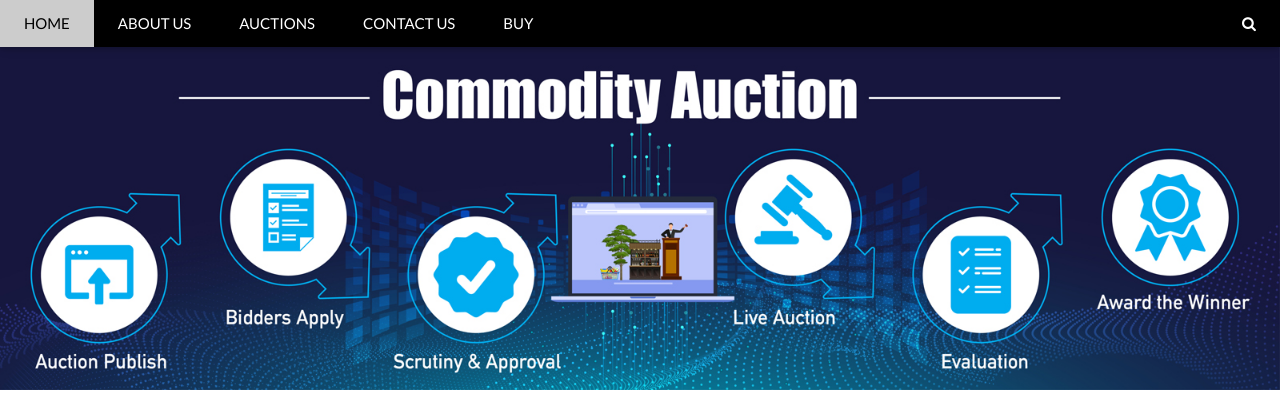
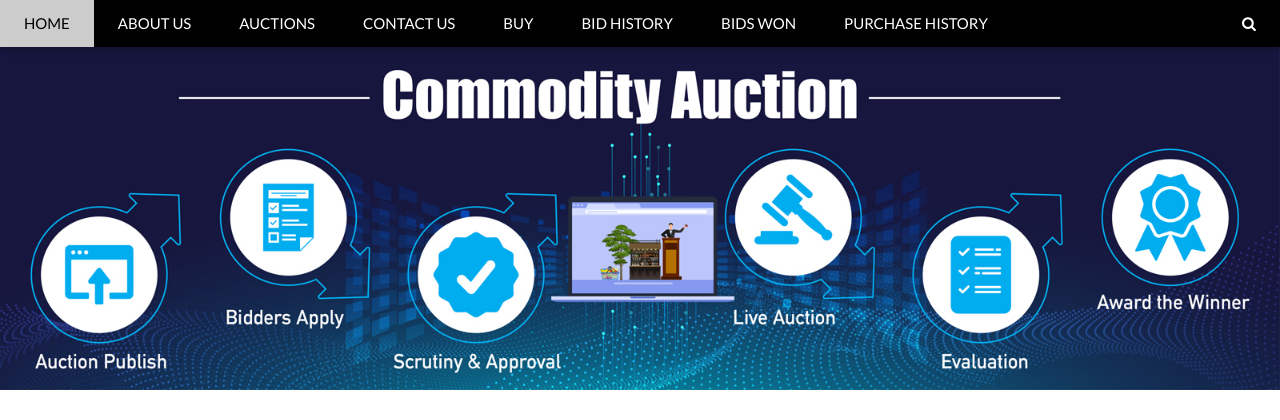
Before and after one commit to AnirudhA124/Auction-Alley, a Flask app: template templates/main_buyer.html in a window 1280 px wide. Shown: the top 420 px of the page. Run offline with Flask 3, Linux system fonts and the light colour scheme; the template is opened without the code that fills it, so the values that code supplies are empty.

Commit message:
Update main_buyer.html

```diff
--- a/templates/main_buyer.html
+++ b/templates/main_buyer.html
@@ -13,6 +13,10 @@ body {font-family: "Lato", sans-serif}
 .carousel {
   display: flex;
   transition: transform 0.5s ease;
+}
+
+img{
+  width: 241px;
 }
 
 .carousel-item {
@@ -49,16 +53,19 @@ body {font-family: "Lato", sans-serif}
     <a href="#tour" class="w3-bar-item w3-button w3-padding-large w3-hide-small">AUCTIONS</a>
     <a href="#contact" class="w3-bar-item w3-button w3-padding-large w3-hide-small">CONTACT US</a>
     <a href="#tour" class="w3-bar-item w3-button w3-padding-large">BUY</a>
+    <a href="/bid_history" class="w3-bar-item w3-button w3-padding-large">BID HISTORY</a>
+    <a href="/bids_won" class="w3-bar-item w3-button w3-padding-large">BIDS WON</a>
+    <a href="/purchase_history" class="w3-bar-item w3-button w3-padding-large">PURCHASE HISTORY</a>
     <a href="javascript:void(0)" class="w3-padding-large w3-hover-red w3-hide-small w3-right"><i class="fa fa-search"></i></a>
   </div>
 </div>
 
 <!-- Navbar on small screens (remove the onclick attribute if you want the navbar to always show on top of the content when clicking on the links) -->
 <div id="navDemo" class="w3-bar-block w3-black w3-hide w3-hide-large w3-hide-medium w3-top" style="margin-top:46px">
-  <a href="#band" class="w3-bar-item w3-button w3-padding-large" onclick="myFunction()">BAND</a>
-  <a href="#tour" class="w3-bar-item w3-button w3-padding-large" onclick="myFunction()">TOUR</a>
-  <a href="#contact" class="w3-bar-item w3-button w3-padding-large" onclick="myFunction()">CONTACT</a>
-  <a href="#" class="w3-bar-item w3-button w3-padding-large" onclick="myFunction()">MERCH</a>
+  <a href="#band" class="w3-bar-item w3-button w3-padding-large" onclick="myFunction()">ABOUT US</a>
+  <a href="#tour" class="w3-bar-item w3-button w3-padding-large" onclick="myFunction()">AUCTIONS</a>
+  <a href="#contact" class="w3-bar-item w3-button w3-padding-large" onclick="myFunction()">CONTACT US</a>
+  <!-- <a href="#" class="w3-bar-item w3-button w3-padding-large" onclick="myFunction()">MERCH</a> -->
 </div>
 
 <!-- Page content -->
@@ -85,7 +92,7 @@ body {font-family: "Lato", sans-serif}
           <div id="carousel" class="carousel">
           {% for item in items %}
             <div class="carousel-item">
-              <img src="./static/img2.jpg" alt="New York" style="width:100%" class="w3-hover-opacity">
+              <img src="{{ url_for('static', filename=item[0] + '.jpg') }}" alt="Item Image"> <!-- Image beneath the title -->
               <div class="w3-container w3-white">
                 <p><b>{{ item[1] }}</b></p>
                 <p>Start Time: {{ item[4] }}</p>
```
